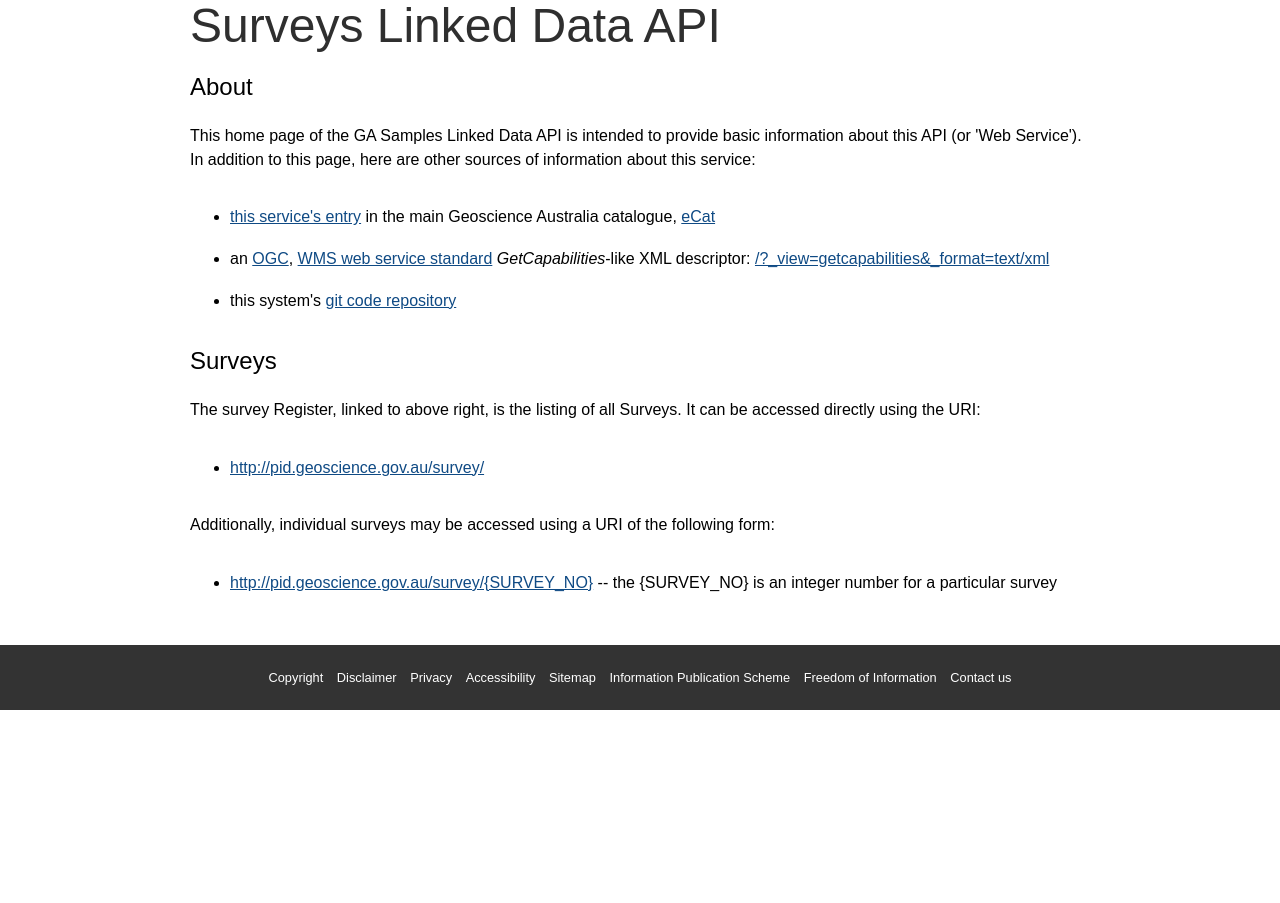
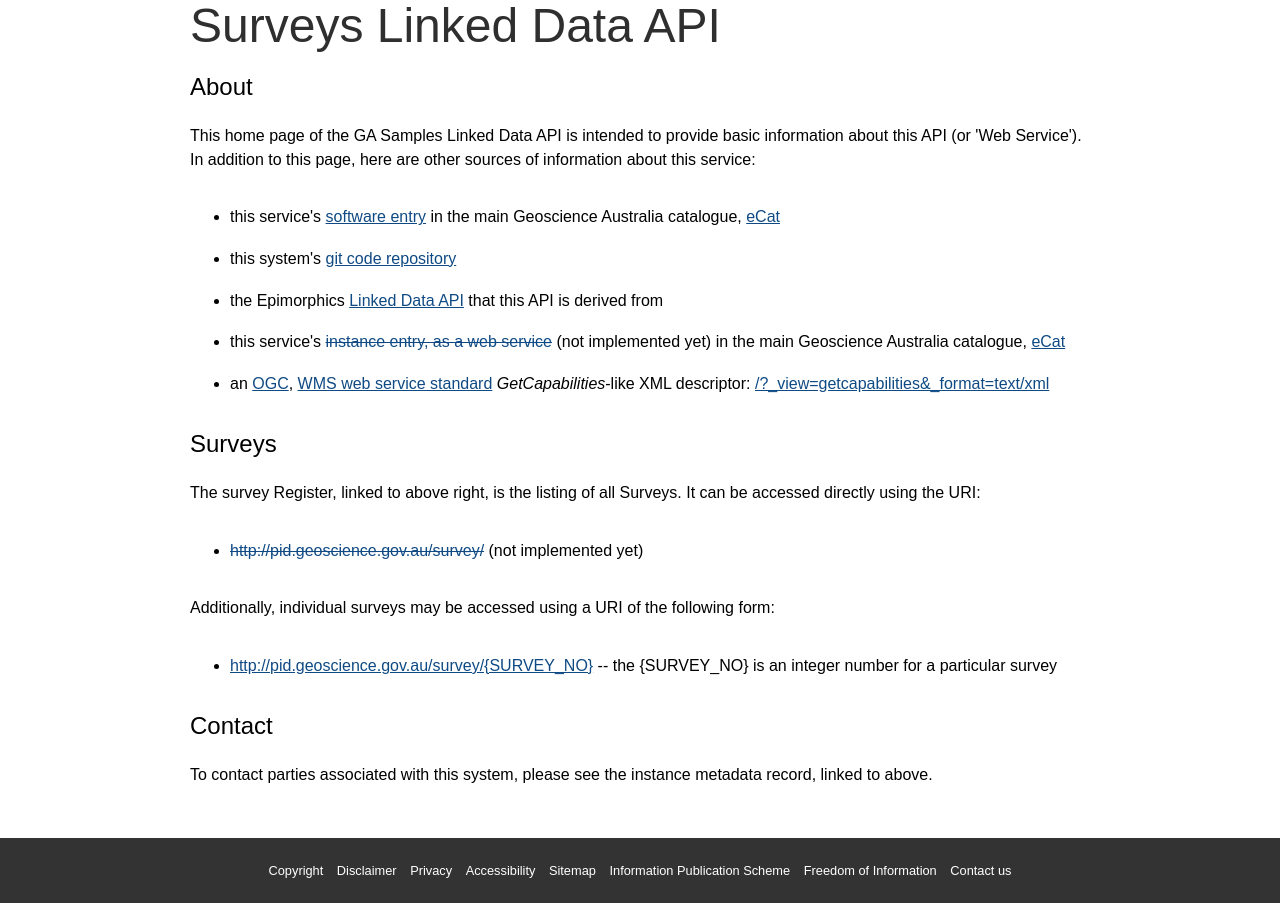
Before and after one commit to GeoscienceAustralia/surveys-api, a Flask app: page / in a window 1280 px wide. Shown: the part 148-1051 px from the top of the page. Before the commit the page ends 858 px from the top, so only its background shows below. Run offline with Flask 2, Linux system fonts and the light colour scheme; parts of the project's set-up code (start-up, migrations or seed data) failed here and were passed over.

Commit message:
minor text updates

```diff
--- a/templates/layout.html
+++ b/templates/layout.html
@@ -2,7 +2,7 @@
 <html>
 <head lang="en">
     <meta charset="UTF-8">
-    <title>Samples API</title>
+    <title>Surveys API</title>
     <link rel="stylesheet" href="{{url_for('static', filename='css/ga_theme.css')}}" />
 </head>
 <body>
--- a/templates/page_index.html
+++ b/templates/page_index.html
@@ -5,17 +5,21 @@
     <h2>About</h2>
     <p>This home page of the GA Samples Linked Data API is intended to provide basic information about this API (or 'Web Service'). In addition to this page, here are other sources of information about this service:</p>
     <ul>
-        <li><a href="">this service's entry</a> in the main Geoscience Australia catalogue, <a href="http://ecat.ge.gov.au/geonetwork/">eCat</a></li>
+        <li>this service's <a href="http://pid.geoscience.gov.au/dataset/110081">software entry</a> in the main Geoscience Australia catalogue, <a href="http://ecat.ga.gov.au/geonetwork/">eCat</a></li>
+        <li>this system's <a href="http://github.com/geoscienceaustralia/surveys-api">git code repository</a></li>
+        <li>the Epimorphics <a href="https://github.com/UKGovLD/linked-data-api">Linked Data API</a> that this API is derived from</li>
+        <li>this service's <a href="http://pid.geoscience.gov.au/service/" style="text-decoration: line-through;">instance entry, as a web service</a> (not implemented yet) in the main Geoscience Australia catalogue, <a href="http://ecat.ga.gov.au/geonetwork/">eCat</a></li>
         <li>an <a href="http://www.opengeospatial.org/">OGC</a>, <a href="http://www.opengeospatial.org/standards/wms">WMS web service standard</a> <em>GetCapabilities</em>-like XML descriptor: <a href="{{ url_for('routes.index') }}?_view=getcapabilities&_format=text/xml">{{ url_for('routes.index') }}?_view=getcapabilities&_format=text/xml</a></li>
-        <li>this system's <a href="http://github.com/geoscienceaustralia/surveys-api">git code repository</a></li>
     </ul>
     <h2>Surveys</h2>
     <p>The survey Register, linked to above right, is the listing of all Surveys. It can be accessed directly using the URI:</p>
     <ul>
-        <li><a href="http://pid.geoscience.gov.au/survey/">http://pid.geoscience.gov.au/survey/</a></li>
+        <li><a href="http://pid.geoscience.gov.au/survey/" style="text-decoration: line-through;">http://pid.geoscience.gov.au/survey/</a> (not implemented yet) </li>
     </ul>
     <p>Additionally, individual surveys may be accessed using a URI of the following form:</p>
     <ul>
         <li><a href="http://pid.geoscience.gov.au/survey/">http://pid.geoscience.gov.au/survey/{SURVEY_NO}</a> -- the {SURVEY_NO} is an integer number for a particular survey</li>
     </ul>
+    <h2>Contact</h2>
+    <p>To contact parties associated with this system, please see the instance metadata record, linked to above.</p>
 {% endblock %}
```
